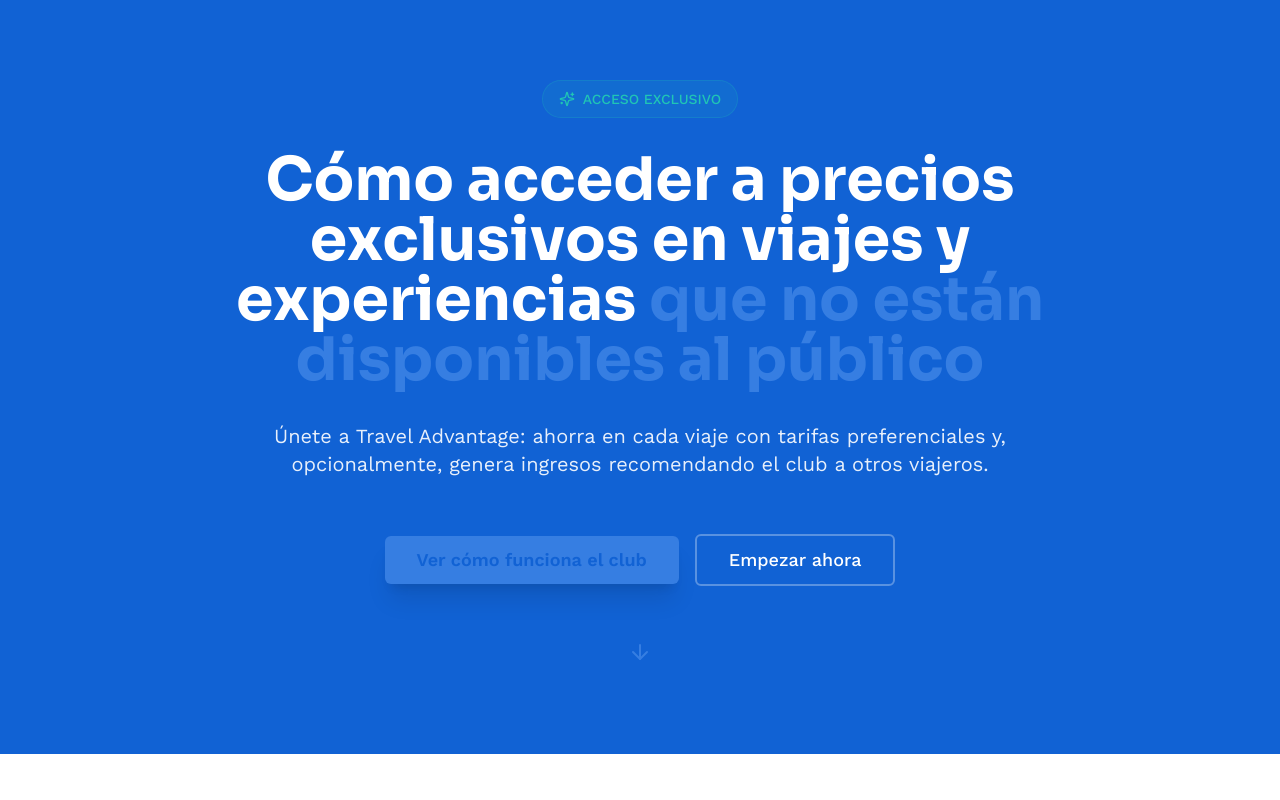
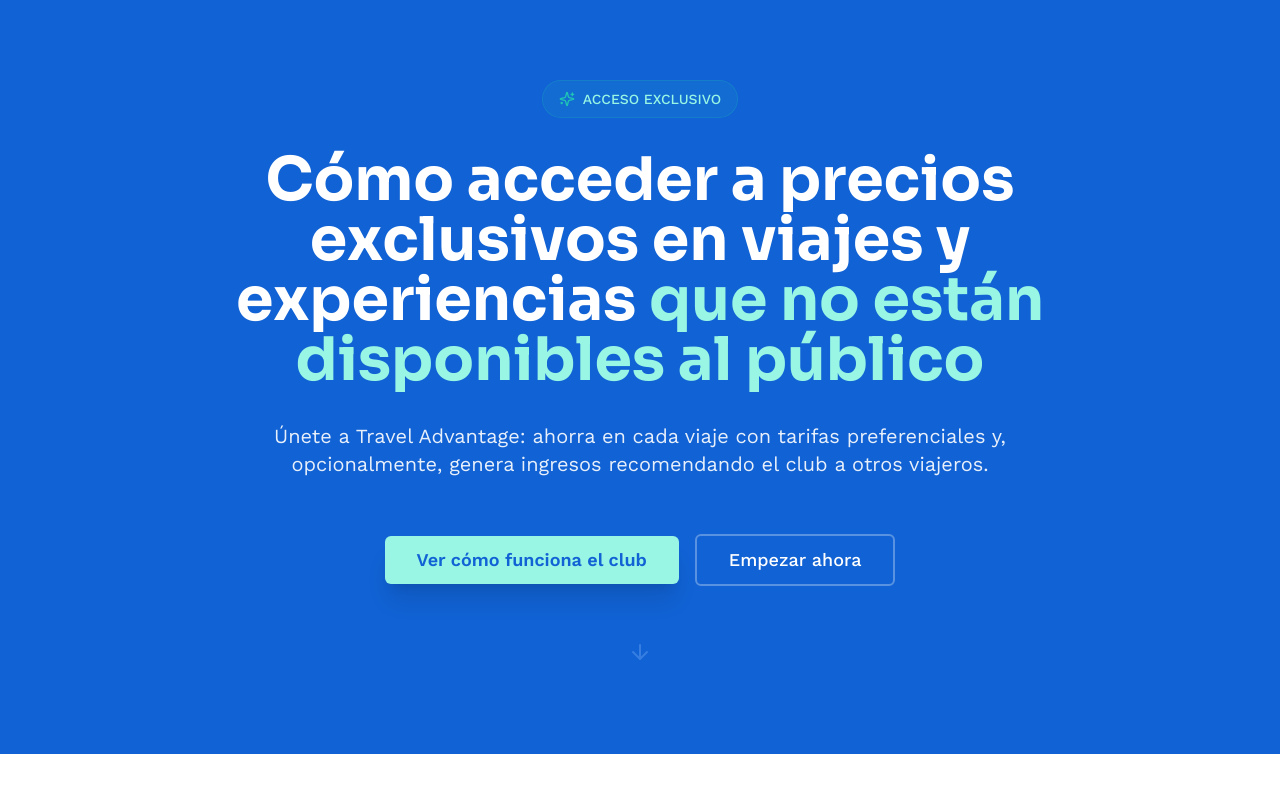
Before and after one commit to Jclmaximo/sg-d27a7d47-40b9-4812-be21-978d412c10af-1776524557, a Next.js app: page / in a window 1280 px wide. Shown: the top 800 px of the page. Built offline with nearby package versions, Linux system fonts and the light colour scheme.

Commit message:
Update src/components/FunnelHero.tsx

```diff
--- a/src/components/FunnelHero.tsx
+++ b/src/components/FunnelHero.tsx
@@ -14,14 +14,14 @@ export function FunnelHero() {
         <div className="text-center space-y-6 max-w-4xl mx-auto">
           {/* Badge */}
           <div className="inline-flex items-center gap-2 px-4 py-2 rounded-full bg-secondary/10 border border-secondary/20">
-            <Sparkles className="w-4 h-4 text-secondary" />
-            <span className="text-sm font-medium text-secondary">ACCESO EXCLUSIVO</span>
+            <Sparkles className="w-4 h-4 text-secondary" style={{ backgroundImage: "none", backgroundColor: "transparent" }} />
+            <span className="text-sm font-medium text-secondary" style={{ color: "#99f6e4" }}>ACCESO EXCLUSIVO</span>
           </div>
         </div>
 
         <h1 className="text-4xl md:text-5xl lg:text-6xl font-bold leading-tight text-balance">
           Cómo acceder a precios exclusivos en viajes y experiencias{" "}
-          <span className="text-accent">que no están disponibles al público</span>
+          <span className="text-accent" style={{ color: "#99f6e4" }}>que no están disponibles al público</span>
         </h1>
 
         <p className="text-lg md:text-xl text-white/90 max-w-3xl mx-auto leading-relaxed">
@@ -33,16 +33,16 @@ export function FunnelHero() {
           <Button
             size="lg"
             onClick={scrollToForm}
-            className="bg-accent hover:bg-accent/90 text-primary font-semibold px-8 py-6 text-lg shadow-xl hover:shadow-2xl transition-all"
-          >
+            className="bg-accent hover:bg-accent/90 text-primary font-semibold px-8 py-6 text-lg shadow-xl hover:shadow-2xl transition-all" style={{ backgroundColor: "#99f6e4", backgroundImage: "none" }}>
+
             Ver cómo funciona el club
           </Button>
           <Button
             size="lg"
             variant="outline"
             onClick={scrollToForm}
-            className="border-2 border-white/30 text-white hover:bg-white/10 px-8 py-6 text-lg"
-          >
+            className="border-2 border-white/30 text-white hover:bg-white/10 px-8 py-6 text-lg">
+
             Empezar ahora
           </Button>
         </div>
@@ -51,6 +51,6 @@ export function FunnelHero() {
           <ArrowDown className="w-6 h-6 mx-auto text-accent" />
         </div>
       </div>
-    </section>
-  );
+    </section>);
+
 }
```
